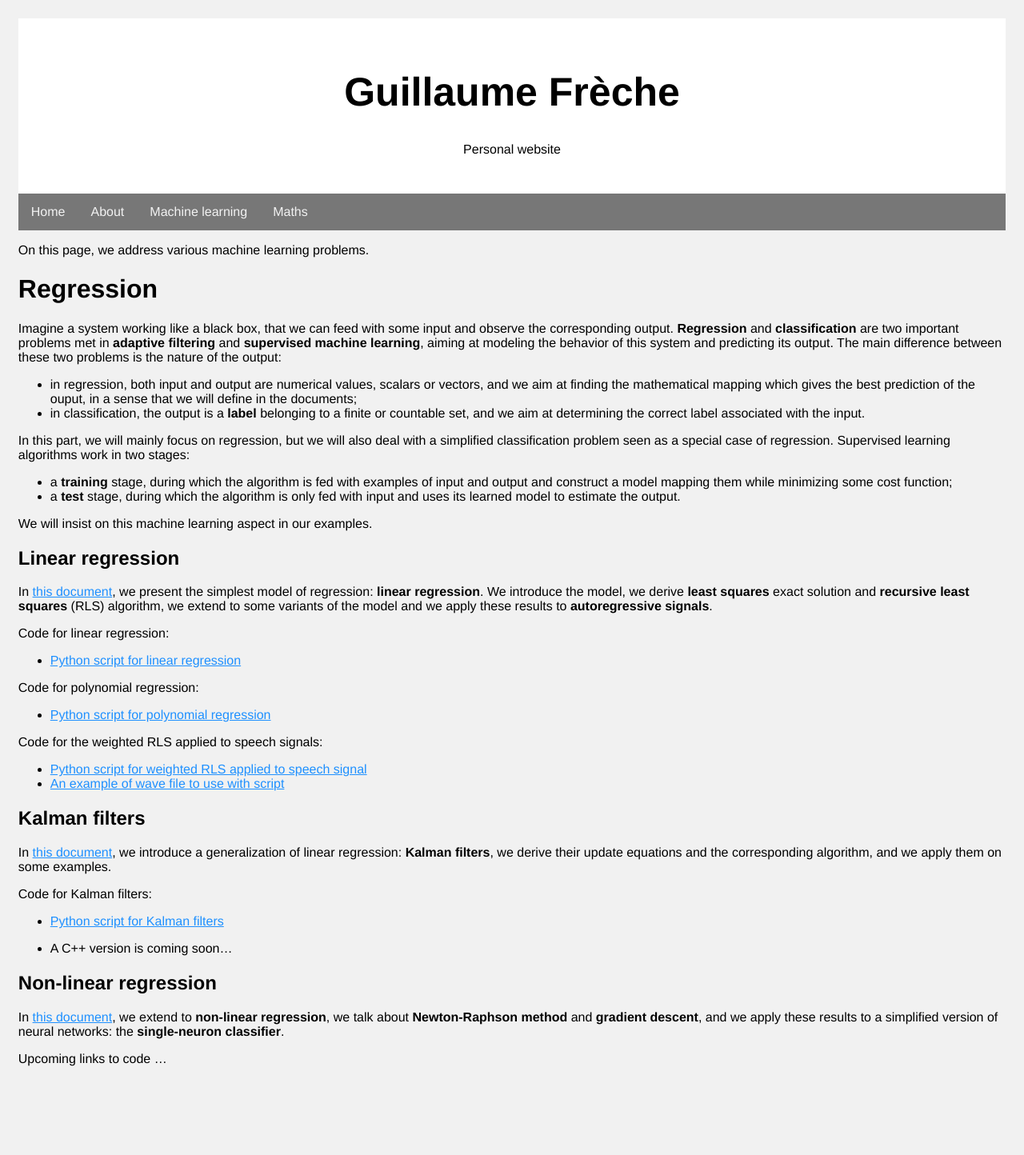
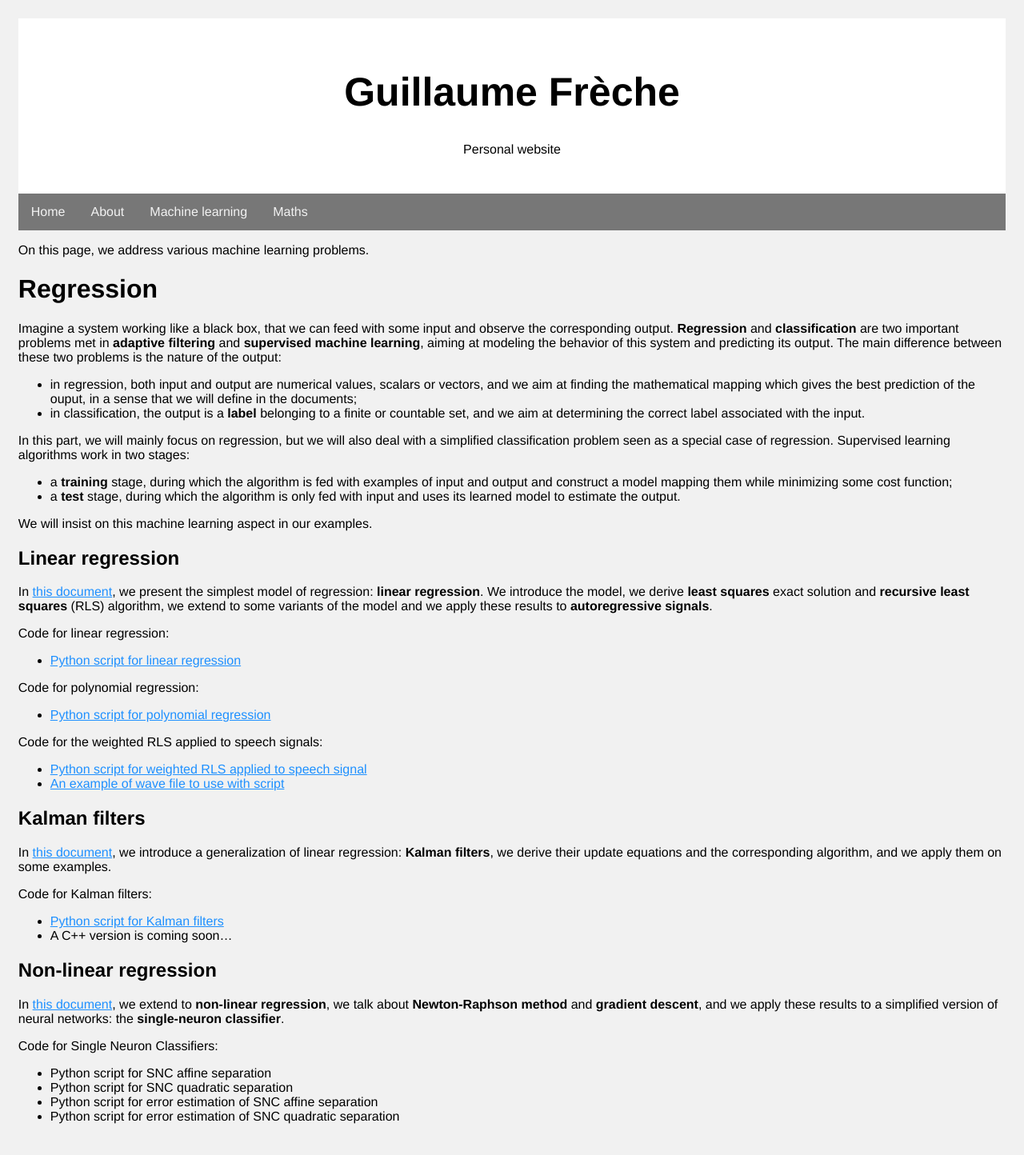
Before and after one commit to grfreche/grfreche.github.io, a Jekyll site: the page built from machine_learning.md, in a window 1280 px wide. Shown: the whole page at 80% size. Built offline with Jekyll 4.4.1, drawn with Linux system fonts in a browser that asks for light colours; before the commit the page ends 1372 px from its top, so only the background shows below that.

Commit message:
Update machine_learning.md

```diff
--- a/machine_learning.md
+++ b/machine_learning.md
@@ -55,7 +55,6 @@ we derive their update equations and the corresponding algorithm, and we apply t
 
 Code for Kalman filters:
 * <a href="python_kalman" class="image fit">Python script for Kalman filters</a>
-
 * A C++ version is coming soon...
 
 ## Non-linear regression
@@ -64,6 +63,10 @@ In <a href="https://grfreche.github.io/pdfs/NonLinearRegression.pdf" class="imag
 we extend to **non-linear regression**, we talk about **Newton-Raphson method** and **gradient descent**,
 and we apply these results to a simplified version of neural networks: the **single-neuron classifier**.
 
-Upcoming links to code ...
+Code for Single Neuron Classifiers:
+* Python script for SNC affine separation
+* Python script for SNC quadratic separation
+* Python script for error estimation of SNC affine separation
+* Python script for error estimation of SNC quadratic separation
 
 [jekyll-organization]: https://github.com/jekyll
```
